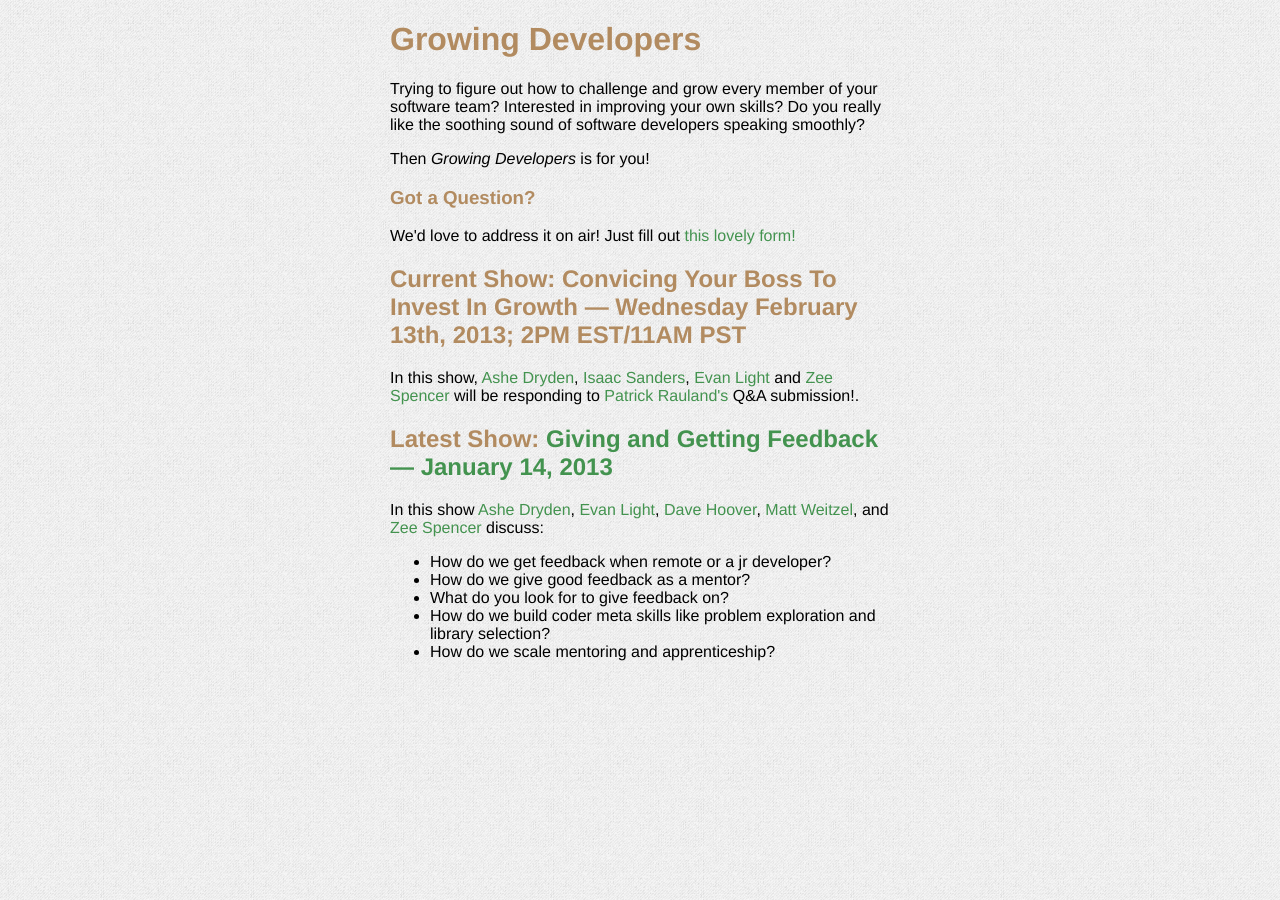
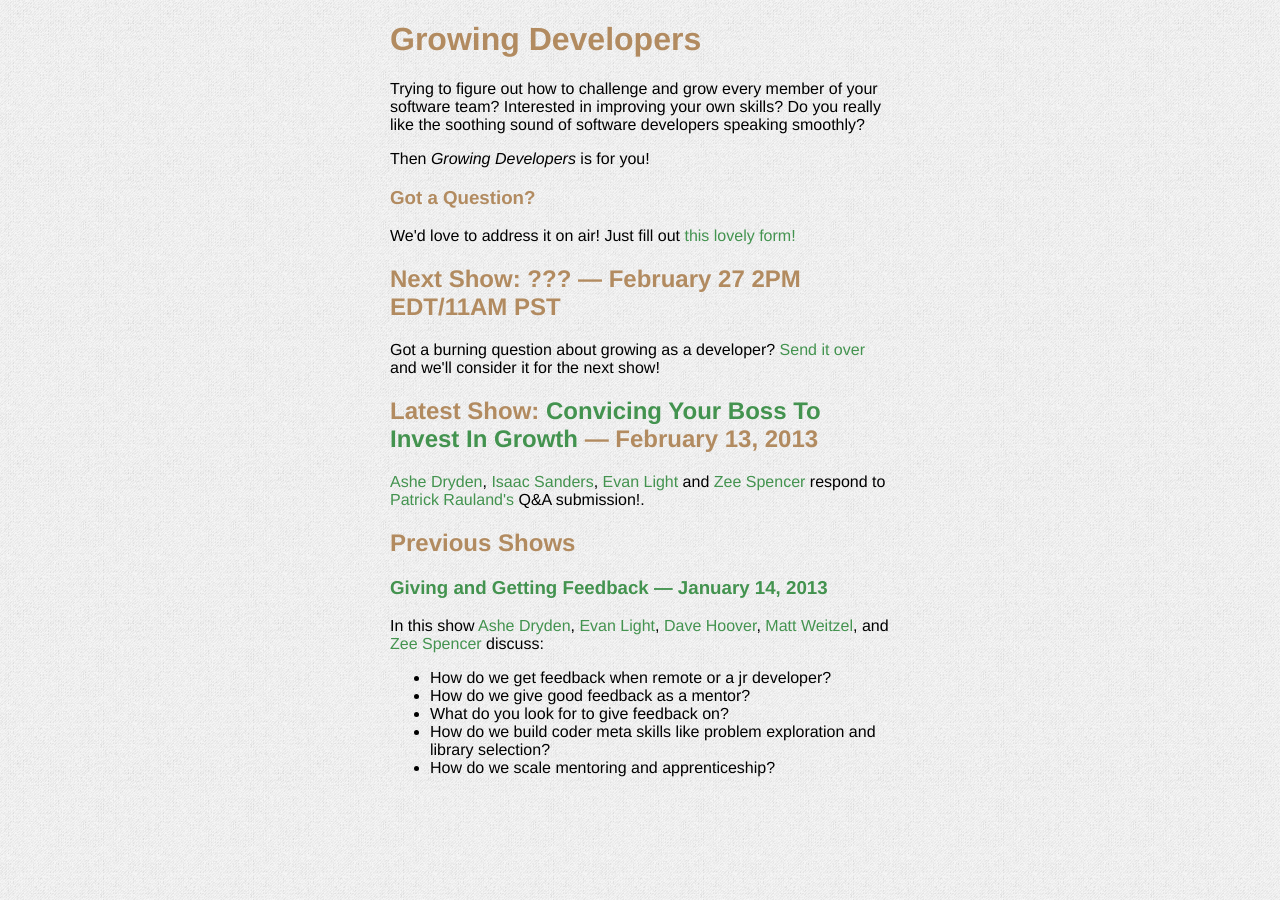
Before and after one commit to theotherzach/growing-developers-website, a Jekyll site: the page built from _content/index.html, in a window 1280 px wide. Built offline with Jekyll 4.4.1, drawn with Linux system fonts in a browser that asks for light colours.

```diff
--- a/_content/index.html
+++ b/_content/index.html
@@ -13,15 +13,23 @@ the soothing sound of software developers speaking smoothly?</p>
 <p>We'd love to address it on air! Just fill out <a
   href="https://docs.google.com/forms/d/1bYEH1zt01TN717INRJstKqmDAFFm7p2MLvudp_AuEtU/viewform">this
   lovely form!</a></p>
-<h2>Current Show: Convicing Your Boss To Invest In Growth &mdash; Wednesday February 13th, 2013; 2PM EST/11AM PST</h2>
-<p> In this show, <a href="http://twitter.com/ashedryden">Ashe Dryden</a>, <a
+
+<h2>Next Show: ??? &mdash; February 27 2PM EDT/11AM PST</h2>
+<p>Got a burning question about growing as a developer? <a
+  href="https://docs.google.com/forms/d/1bYEH1zt01TN717INRJstKqmDAFFm7p2MLvudp_AuEtU/viewform">Send
+  it over</a> and we'll consider it for the next show!</p>
+
+<h2>Latest Show: <a
+    href="/convincing-your-boss-to-invest-in-your-growth/">Convicing Your Boss To Invest In Growth</a> &mdash; February 13, 2013</h2>
+<p><a href="http://twitter.com/ashedryden">Ashe Dryden</a>, <a
   href="http://twitter.com/isaacsanders">Isaac Sanders</a>, <a
   href="http://twitter.com/elight">Evan Light</a> and <a
-  href="http://www.twitter.com/zspencer">Zee Spencer</a> will be responding to
+  href="http://www.twitter.com/zspencer">Zee Spencer</a> respond to
 <a href="http://twitter.com/BFTrick">Patrick Rauland's</a> Q&amp;A submission!.</p>
 
 
-<h2>Latest Show: <a href="/giving-and-getting-feedback/">Giving and Getting Feedback &mdash; January 14, 2013</a></h3>
+<h2>Previous Shows</h2>
+<h3><a href="/giving-and-getting-feedback/">Giving and Getting Feedback &mdash; January 14, 2013</a></h3>
 <p>In this show <a href="http://twitter.com/ashedryden">Ashe Dryden</a>, <a href="http://twitter.com/elight">Evan Light</a>,
 <a href="http://twitter.com/davehoover">Dave Hoover</a>, <a href="http://twitter.com/weitzelb">Matt Weitzel</a>, and
 <a href="http://twitter.com/zspencer">Zee Spencer</a> discuss:
```
Also changed, not shown: _content/_posts/2013-02-13-convincing-your-boss-to-invest-in-your-growth.markdown (added, +63 -0 lines).
